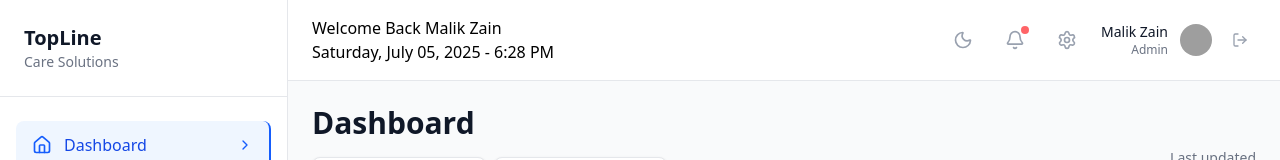
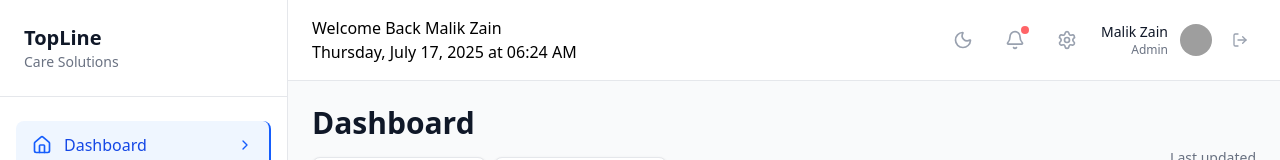
Before and after one commit to ZainDev69/pointOfSalesSystem, a React (Vite) app in the folder frontend/: page / in a window 1280 px wide. Shown: the top 160 px of the page. Built offline with nearby package versions, Linux system fonts and the light colour scheme; no server answers; grey boxes are pictures that could not be loaded.

Commit message:
"Updated the timer function of the above bar"

```diff
--- a/frontend/src/components/layout/Header.jsx
+++ b/frontend/src/components/layout/Header.jsx
@@ -1,4 +1,4 @@
-import React from "react";
+import React, { useEffect, useState } from "react";
 import { Menu, Bell, Settings, LogOut, Moon } from "lucide-react";
 import { useAuth } from "../Context/AuthContext";
 import { useApp } from "../Context/AppContext";
@@ -6,6 +6,27 @@ import { useApp } from "../Context/AppContext";
 export function Header() {
   const { user, logout } = useAuth();
   const { setSidebarOpen } = useApp();
+  const [currentTime, setCurrentTime] = useState(new Date());
+
+  useEffect(() => {
+    const interval = setInterval(() => {
+      setCurrentTime(new Date());
+    }, 1000);
+    return () => clearInterval(interval);
+  }, []);
+
+  function formatDateTime(date) {
+    const options = {
+      weekday: "long",
+      year: "numeric",
+      month: "long",
+      day: "2-digit",
+      hour: "2-digit",
+      minute: "2-digit",
+      hour12: true,
+    };
+    return date.toLocaleString("en-US", options);
+  }
 
   return (
     <header className="bg-white border-b border-gray-200 px-4 lg:px-6 py-4">
@@ -22,7 +43,7 @@ export function Header() {
           <div className="hidden md:flex items-center space-x-4">
             <div className="relative">
               <p>Welcome Back Malik Zain</p>
-              <p>Saturday, July 05, 2025 - 6:28 PM</p>
+              <p>{formatDateTime(currentTime)}</p>
             </div>
           </div>
         </div>
--- a/frontend/src/pages/Clients/ClientProfileForm.jsx
+++ b/frontend/src/pages/Clients/ClientProfileForm.jsx
@@ -590,6 +590,9 @@ export function ClientProfileForm({ client, onBack, onSave }) {
                 <Input
                   label="Access Instructions"
                   type="text"
+                  placeholder={
+                    "Special instructions for accessing the Property"
+                  }
                   value={formData.addressInformation.accessInstructions}
                   onChange={(val) =>
                     handleChange(
```
